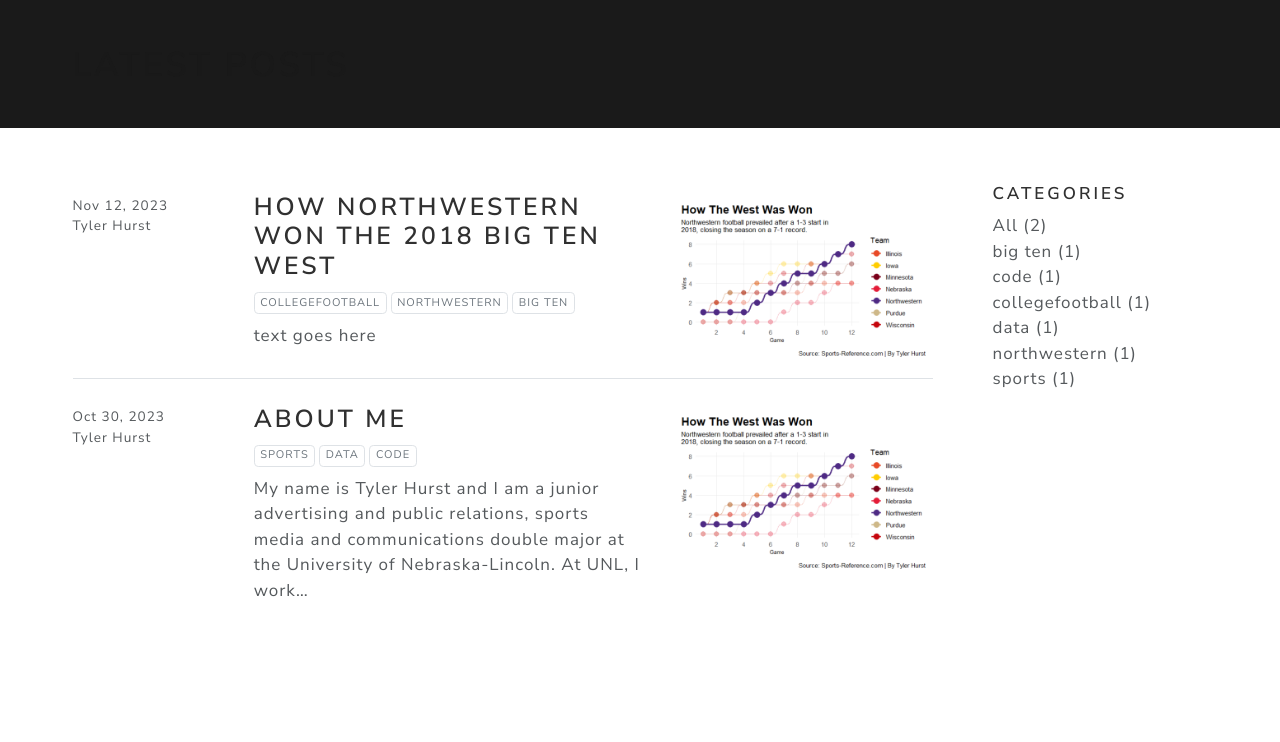
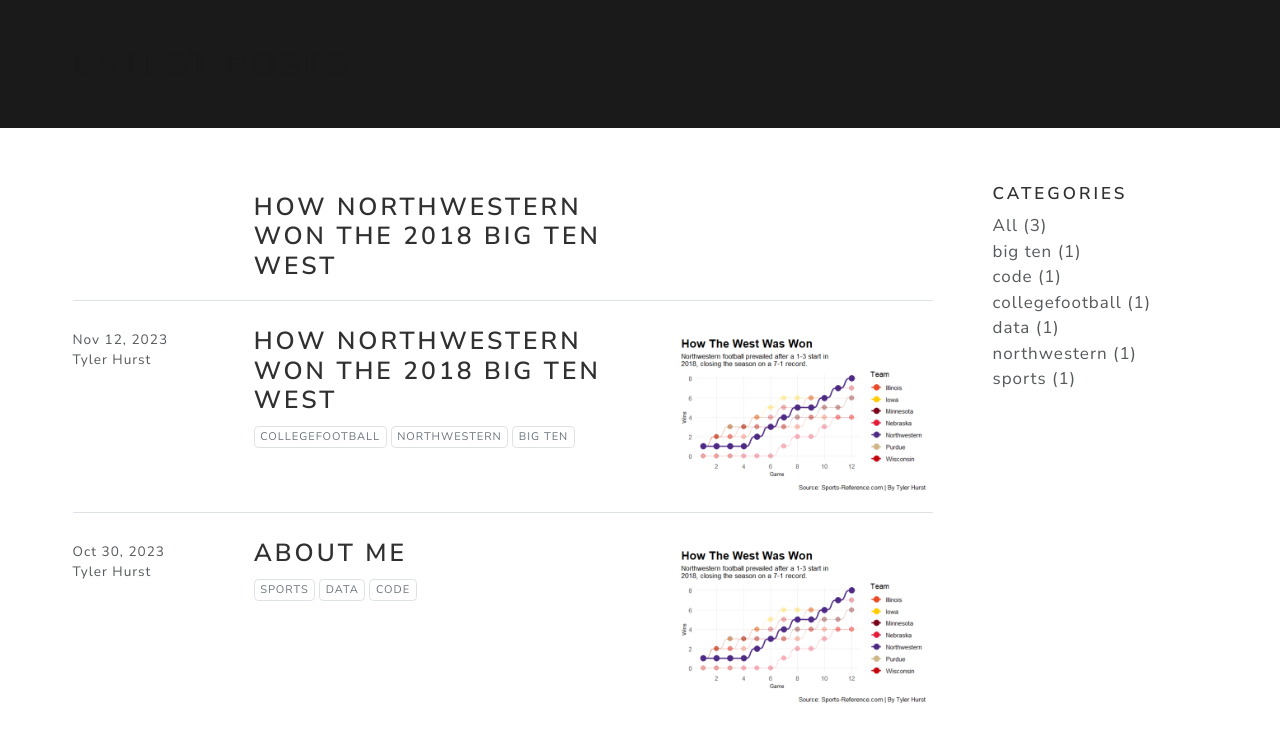
Before and after one commit to tylerhursttt/tylerhursttt.github.io, a plain HTML site: page index.html in a window 1280 px wide. Shown: the part 100-842 px from the top of the page. Drawn offline with nearby package versions, Linux system fonts and the light colour scheme; files whose address does not match are found by name.

Commit message:
Project one draft three

```diff
--- a/index.html
+++ b/index.html
@@ -152,7 +152,7 @@ ul.task-list li input[type="checkbox"] {
 <!-- margin-sidebar -->
     <div id="quarto-margin-sidebar" class="sidebar margin-sidebar">
 
-    <h5 class="quarto-listing-category-title">Categories</h5><div class="quarto-listing-category category-default"><div class="category" data-category="">All <span class="quarto-category-count">(2)</span></div><div class="category" data-category="big ten">big ten <span class="quarto-category-count">(1)</span></div><div class="category" data-category="code">code <span class="quarto-category-count">(1)</span></div><div class="category" data-category="collegefootball">collegefootball <span class="quarto-category-count">(1)</span></div><div class="category" data-category="data">data <span class="quarto-category-count">(1)</span></div><div class="category" data-category="northwestern">northwestern <span class="quarto-category-count">(1)</span></div><div class="category" data-category="sports">sports <span class="quarto-category-count">(1)</span></div></div></div>
+    <h5 class="quarto-listing-category-title">Categories</h5><div class="quarto-listing-category category-default"><div class="category" data-category="">All <span class="quarto-category-count">(3)</span></div><div class="category" data-category="big ten">big ten <span class="quarto-category-count">(1)</span></div><div class="category" data-category="code">code <span class="quarto-category-count">(1)</span></div><div class="category" data-category="collegefootball">collegefootball <span class="quarto-category-count">(1)</span></div><div class="category" data-category="data">data <span class="quarto-category-count">(1)</span></div><div class="category" data-category="northwestern">northwestern <span class="quarto-category-count">(1)</span></div><div class="category" data-category="sports">sports <span class="quarto-category-count">(1)</span></div></div></div>
 <!-- main -->
 <main class="content quarto-banner-title-block column-page-left" id="quarto-document-content">
 
@@ -165,7 +165,28 @@ ul.task-list li input[type="checkbox"] {
 
 <div class="quarto-listing quarto-listing-container-default" id="listing-listing">
 <div class="list quarto-listing-default">
-<div class="quarto-post image-right" data-index="0" data-categories="collegefootball,northwestern,big ten" data-listing-date-sort="1699768800000" data-listing-file-modified-sort="1699846070831" data-listing-date-modified-sort="NaN" data-listing-reading-time-sort="4">
+<div class="quarto-post image-right" data-index="0" data-listing-file-modified-sort="1699847594532" data-listing-reading-time-sort="4">
+<div class="thumbnail">
+<p><a href="./posts/how-northwestern-won-the-2018-big-ten-west/index.html"> <!-- img(9CEB782EFEE6)[progressive=false, height=]:posts/how-northwestern-won-the-2018-big-ten-west/index.html --> </a></p>
+</div>
+<div class="body">
+<a href="./posts/how-northwestern-won-the-2018-big-ten-west/index.html">
+<h3 class="no-anchor listing-title">
+How Northwestern Won the 2018 Big Ten West
+</h3>
+<div class="listing-subtitle">
+
+</div>
+<div class="listing-description">
+<!-- desc(5A0113B34292)[max=175]:posts/how-northwestern-won-the-2018-big-ten-west/index.html -->
+</div>
+</a>
+</div>
+<div class="metadata">
+<a href="./posts/how-northwestern-won-the-2018-big-ten-west/index.html"> </a>
+</div>
+</div>
+<div class="quarto-post image-right" data-index="1" data-categories="collegefootball,northwestern,big ten" data-listing-date-sort="1699768800000" data-listing-file-modified-sort="1699846070831" data-listing-date-modified-sort="NaN" data-listing-reading-time-sort="4">
 <div class="thumbnail">
 <p><a href="./posts/how-northwestern-won-the-2018-big-ten-west/index.html"> <img src="./posts/how-northwestern-won-the-2018-big-ten-west/image.png" class="thumbnail-image"> </a></p>
 </div>
@@ -191,7 +212,7 @@ big ten
 </div>
 <a href="./posts/how-northwestern-won-the-2018-big-ten-west/index.html">
 <div class="listing-description">
-text goes here
+<!-- desc(5A0113B34292)[max=175]:posts/how-northwestern-won-the-2018-big-ten-west/index.html -->
 </div>
 </a>
 </div>
@@ -206,7 +227,7 @@ Tyler Hurst
 </a>
 </div>
 </div>
-<div class="quarto-post image-right" data-index="1" data-categories="sports,data,code" data-listing-date-sort="1698642000000" data-listing-file-modified-sort="1698977814673" data-listing-date-modified-sort="NaN" data-listing-reading-time-sort="1">
+<div class="quarto-post image-right" data-index="2" data-categories="sports,data,code" data-listing-date-sort="1698642000000" data-listing-file-modified-sort="1698977814673" data-listing-date-modified-sort="NaN" data-listing-reading-time-sort="1">
 <div class="thumbnail">
 <p><a href="./posts/introduction/index.html"> <img src="./posts/introduction/image.png" class="thumbnail-image"> </a></p>
 </div>
@@ -232,7 +253,7 @@ code
 </div>
 <a href="./posts/introduction/index.html">
 <div class="listing-description">
-My name is Tyler Hurst and I am a junior advertising and public relations, sports media and communications double major at the University of Nebraska-Lincoln. At UNL, I work…
+<!-- desc(5A0113B34292)[max=175]:posts/introduction/index.html -->
 </div>
 </a>
 </div>
```
Also changed, not shown: posts/how-northwestern-won-the-2018-big-ten-west/index.html (+5 -5 lines), posts/how-northwestern-won-the-2018-big-ten-west/index_files/figure-html/unnamed-chunk-1-1.png, posts/how-northwestern-won-the-2018-big-ten-west/index_files/figure-html/unnamed-chunk-2-1.png.
